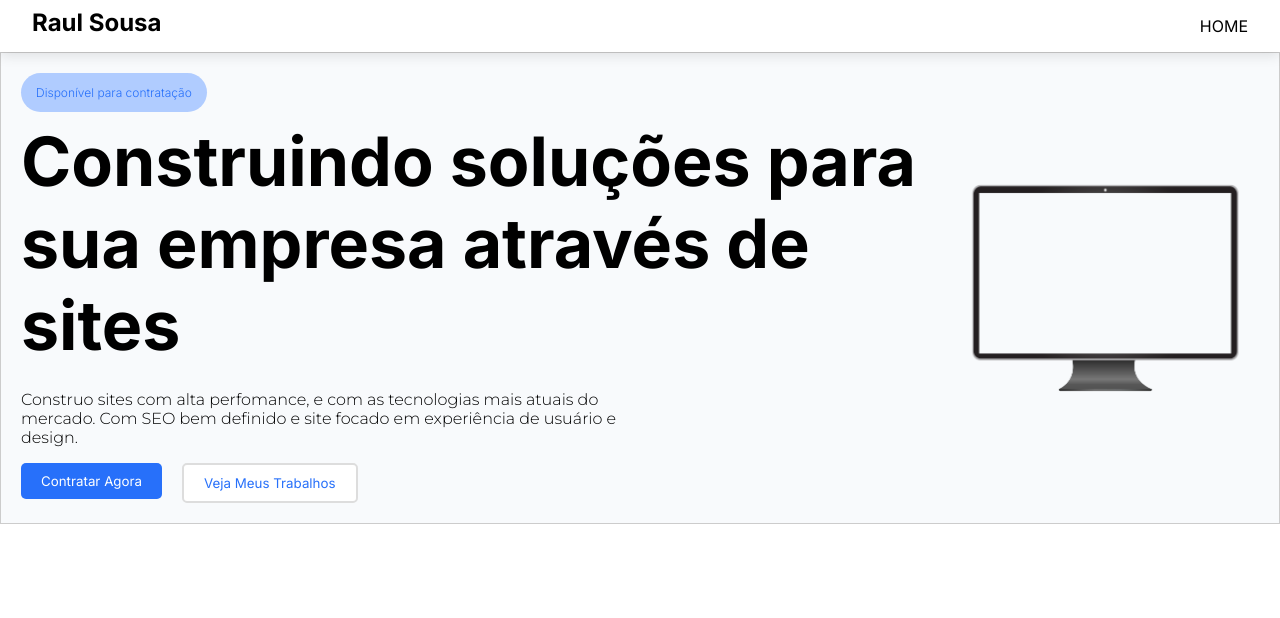
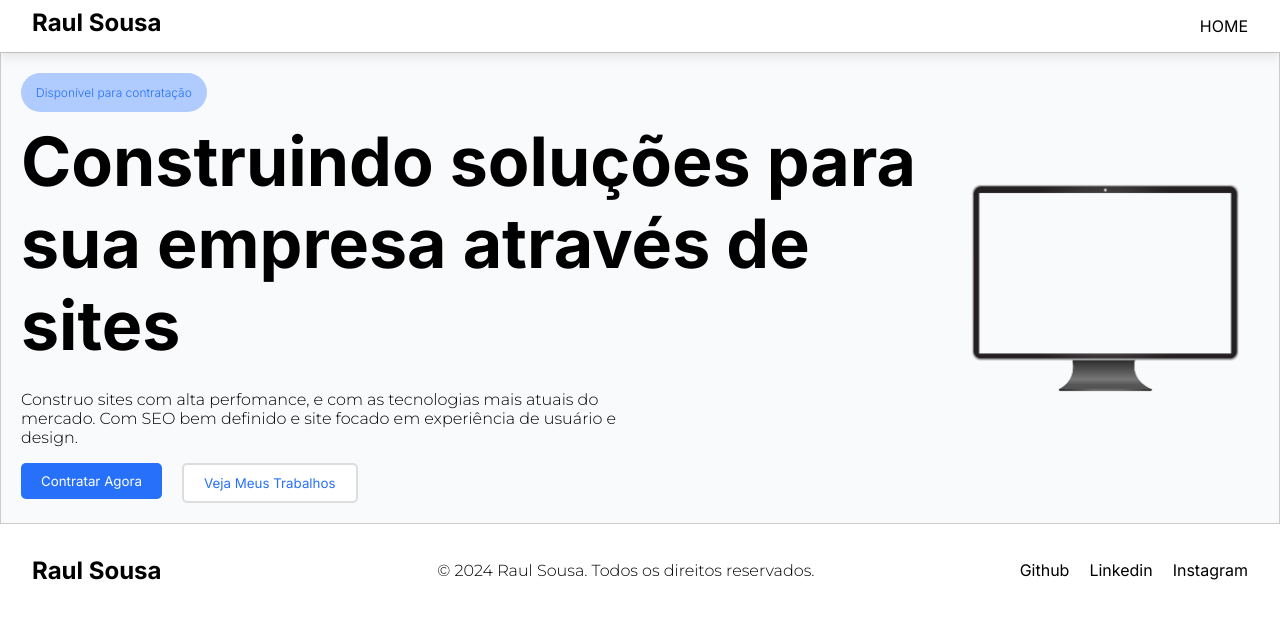
Before and after one commit to codArtic0/portfolio, a React (Vite) app: page / in a window 1280 px wide. Shown: the top 618 px of the page. Built offline with nearby package versions, Linux system fonts and the light colour scheme.

Commit message:
ADD: Footer

```diff
--- a/src/components/Footer.jsx
+++ b/src/components/Footer.jsx
@@ -1,7 +1,23 @@
+import "../styles/Footer.css"
+
 export default function Footer(){
     return(
         <div className="footer-container">
-            <h1>Footer</h1>
+            <div className="footer-content-container">
+                <div className="logo-name">
+                    <h1 className="name">Raul Sousa</h1>
+                </div>
+                <div className="direitos">
+                    <p>© 2024 Raul Sousa. Todos os direitos reservados.</p>
+                </div>
+                <div className="menu">
+                    <ul>
+                        <li>Github</li>
+                        <li>Linkedin</li>
+                        <li>Instagram</li>
+                    </ul>
+                </div>
+            </div>
         </div>
     )
 }
--- a/src/pages/App.jsx
+++ b/src/pages/App.jsx
@@ -1,3 +1,4 @@
+import Footer from "../components/Footer";
 import Header from "../components/Header";
 import Home from "./Home";
 
@@ -6,6 +7,7 @@ export default function App() {
     <div id="home" className="app-container">
       <Header/>
       <Home/>
+      <Footer/>
     </div>
   );
 }
--- /dev/null
+++ b/src/styles/Footer.css
@@ -0,0 +1,42 @@
+.footer-container{
+    width: 100%;
+    padding: 20px 0px;
+    background-color: white;
+    align-items: center;
+    justify-content: center;
+    display: flex;
+}
+
+.footer-content-container{
+    width: 95%;
+    display: flex;
+    align-items: center;
+    justify-content: center;
+}
+
+.logo-name, .direitos , .menu{
+    display: flex;
+    flex: 1;
+}
+
+.name{
+    font-size: 24px;
+}
+
+.menu{
+    display: flex;
+    align-items: center;
+    justify-content: right;
+}
+
+ul{
+    display: flex;
+    gap: 20px;
+    font-family: var(--fonte-principal);
+    list-style-type: none;
+    padding: 0;
+}
+
+li:hover{
+    cursor: pointer;
+}
```
